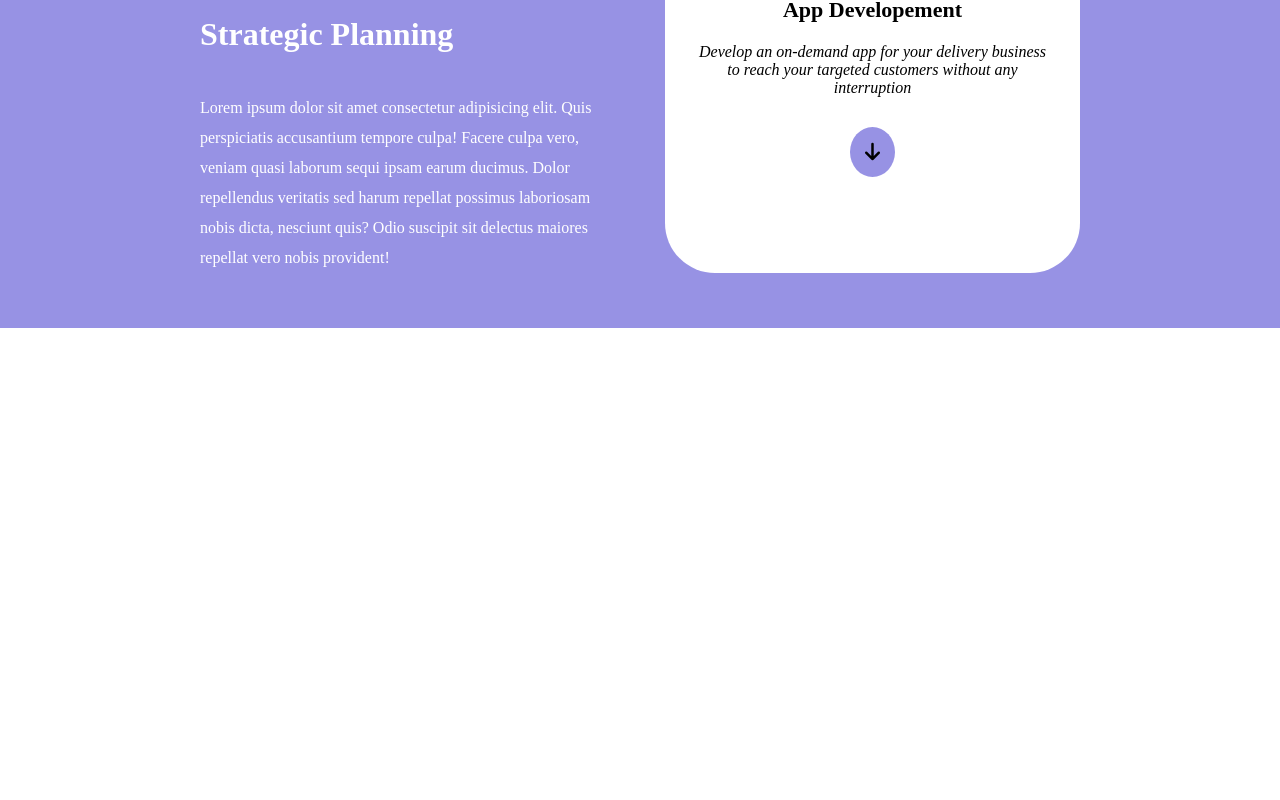
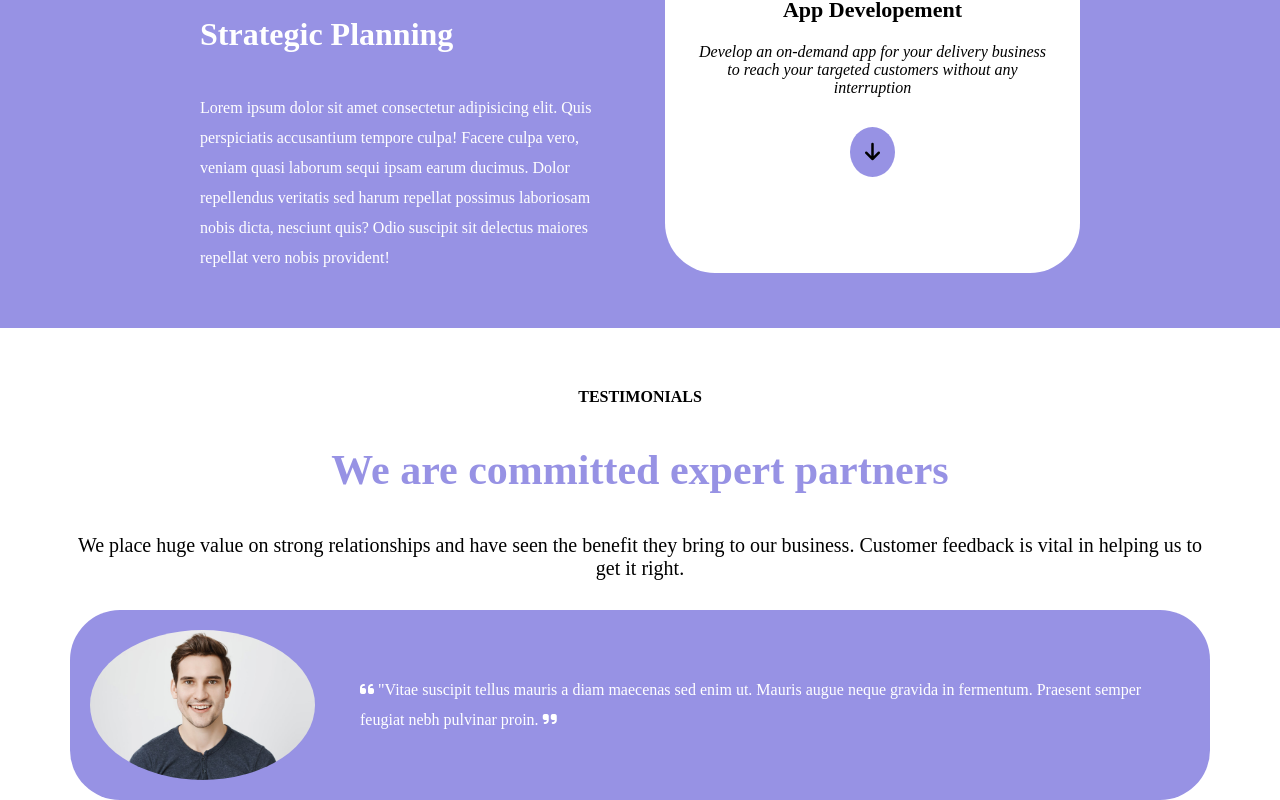
Before and after one commit to luigidis/htmlcss-responsive-layout, a plain HTML site: page index.html in a window 1280 px wide. Shown: the part 1521-2321 px from the top of the page. Before the commit the page ends 1849 px from the top, so only its background shows below. Drawn offline with Linux system fonts and the light colour scheme.

Commit message:
Problema nell'immagine

```diff
--- a/css/app.css
+++ b/css/app.css
@@ -26,6 +26,12 @@ header {
     max-width: 880px;
     margin: 0 auto;
 }
+
+.container-mid {
+    max-width: 1140px;
+    margin: 0 auto;
+}
+
 .row {
     display: flex;
 
@@ -223,7 +229,7 @@ a {
     }
 }
 
-/* Seconda Sezione */
+/* Second Sezione */
 
 .section-2 {
     background-color: #9792E4;
@@ -322,3 +328,48 @@ a {
         padding-bottom: 65px;
     }
 }
+
+/* Third Section */
+
+.box-text {
+    text-align: center;
+    padding-top: 60px;
+}
+
+.box-text h4 {
+    font-weight: light;
+    font-size: 1rem;
+    margin-bottom: 40px;
+}
+
+.box-text h2 {
+    font-size: 2.625rem;
+    color: #9792E4;
+    margin-bottom: 40px;
+}
+
+.box-text p {
+    font-size: 1.25rem;
+}
+
+.row-3 {
+    background-color: #9792E4;
+    border-radius: 50px;
+    align-items: center;
+    vertical-align: center;
+    margin-top: 30px;
+}
+
+.row-3 img {
+    width: 225px;
+    border-radius: 100%;
+    margin: 20px 20px;
+
+}
+
+.row-3 p {
+   padding: 0 25px;
+   line-height: 30px;
+   /* font-weight: bold;  */
+   color: white;
+}
--- a/index.html
+++ b/index.html
@@ -81,7 +81,7 @@
                 </div>
             </div>
         </section>
-        <!-- Seconda Sezione -->
+        <!-- Second Sezione -->
         <section class="section-2">
             <div class="container-small">
                 <div class="row">
@@ -108,6 +108,26 @@
                 </div>
             </div>
         </section>
+        <!-- Third Section -->
+        <section>
+            <div class="container-mid">
+                <div class="box-text">
+                    <h4>TESTIMONIALS</h4>
+                    <h2>We are committed expert partners</h2>
+                    <p>
+                        We place huge value on strong relationships and have seen the benefit they bring to our business.
+                        Customer feedback is vital in helping us to get it right.
+                    </p>
+                </div>
+                <div class="row row-3">
+                   <img src="./img/testimonial1.jpg" alt="Testimonial-1">
+                   <p>
+                    <i class="fa-solid fa-quote-left"></i> "Vitae suscipit tellus mauris a diam maecenas sed enim ut. Mauris augue neque gravida in fermentum.
+                    Praesent semper feugiat nebh pulvinar proin. <i class="fa-solid fa-quote-right"></i>
+                   </p>
+                </div>
+            </div>
+        </section>
     </main>
 </body>
 </html>
```
